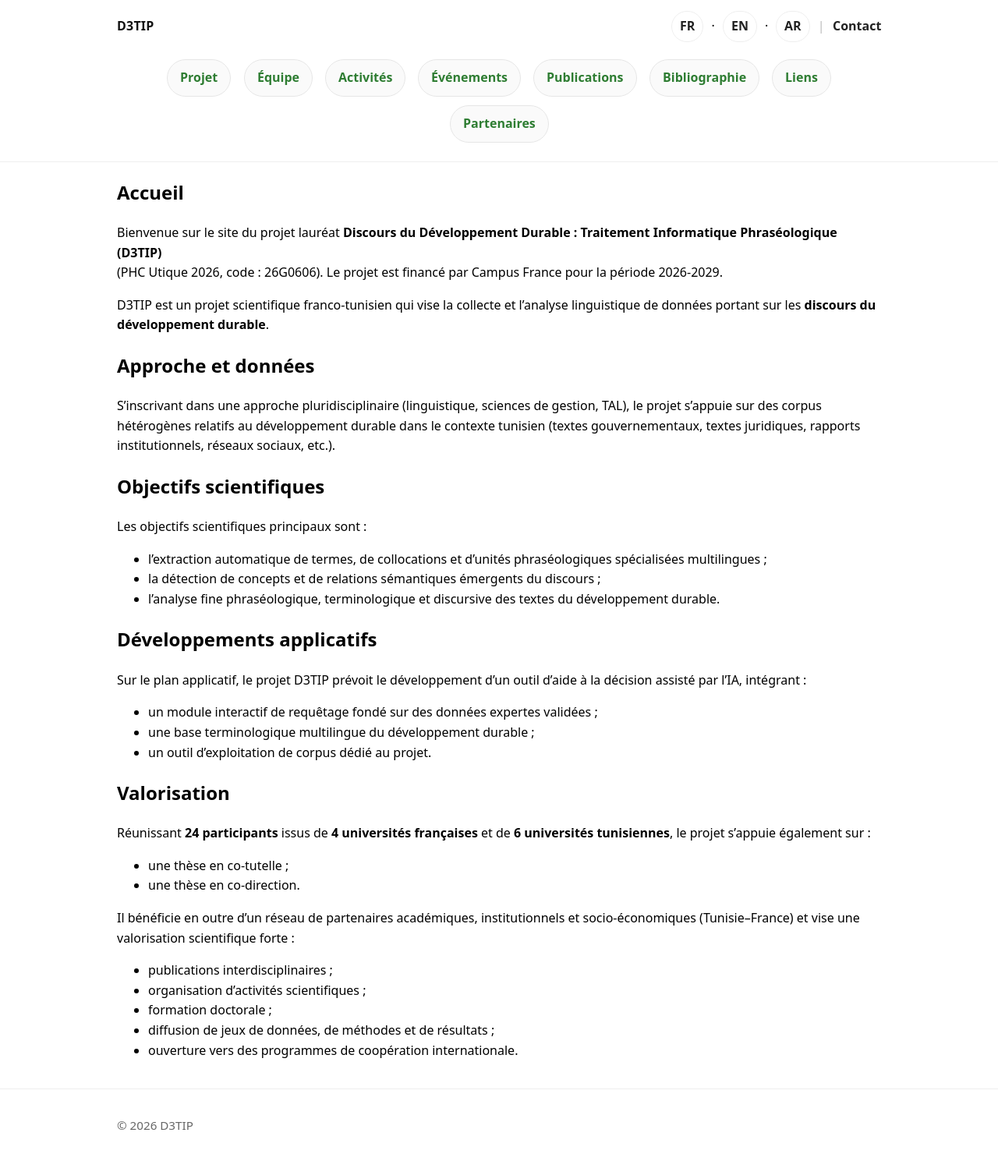
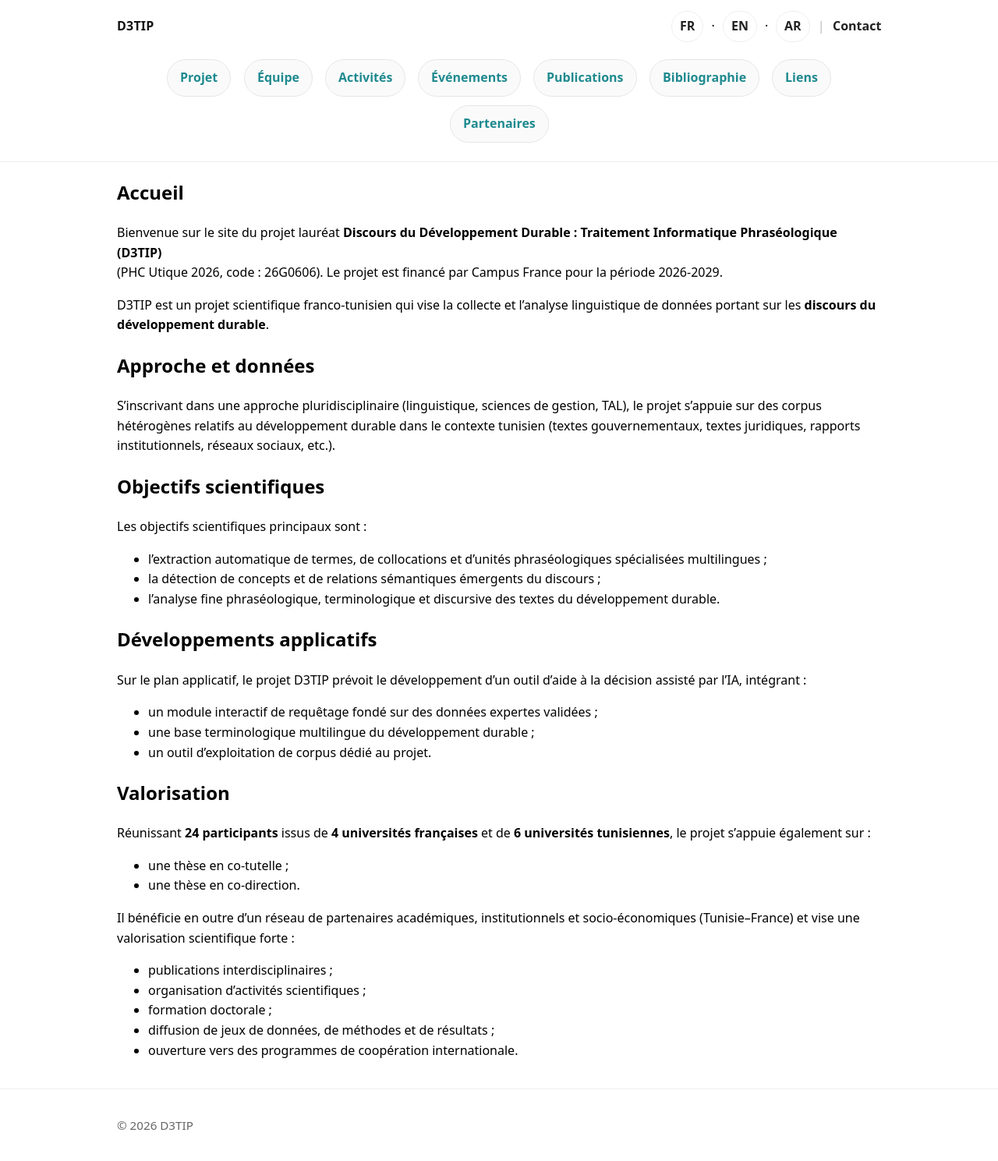
Before and after one commit to d3tip-phc-utique/d3tip-phc-utique.github.io, a Jekyll site: the page built from fr/index.md, in a window 1280 px wide. Shown: the whole page at 78% size. Built offline with Jekyll 4.4.1, drawn with Linux system fonts in a browser that asks for light colours.

Commit message:
Update style.css

```diff
--- a/assets/css/style.css
+++ b/assets/css/style.css
@@ -205,5 +205,5 @@ html[dir="rtl"] .page-content { text-align: right; }
 /* Couleur du TEXTE uniquement pour les boutons du menu */
 .main-menu .menu-link,
 .main-menu .menu-link:visited{
-  color: #2E7D32;
+  color: #1F8A8F;
 }
```
